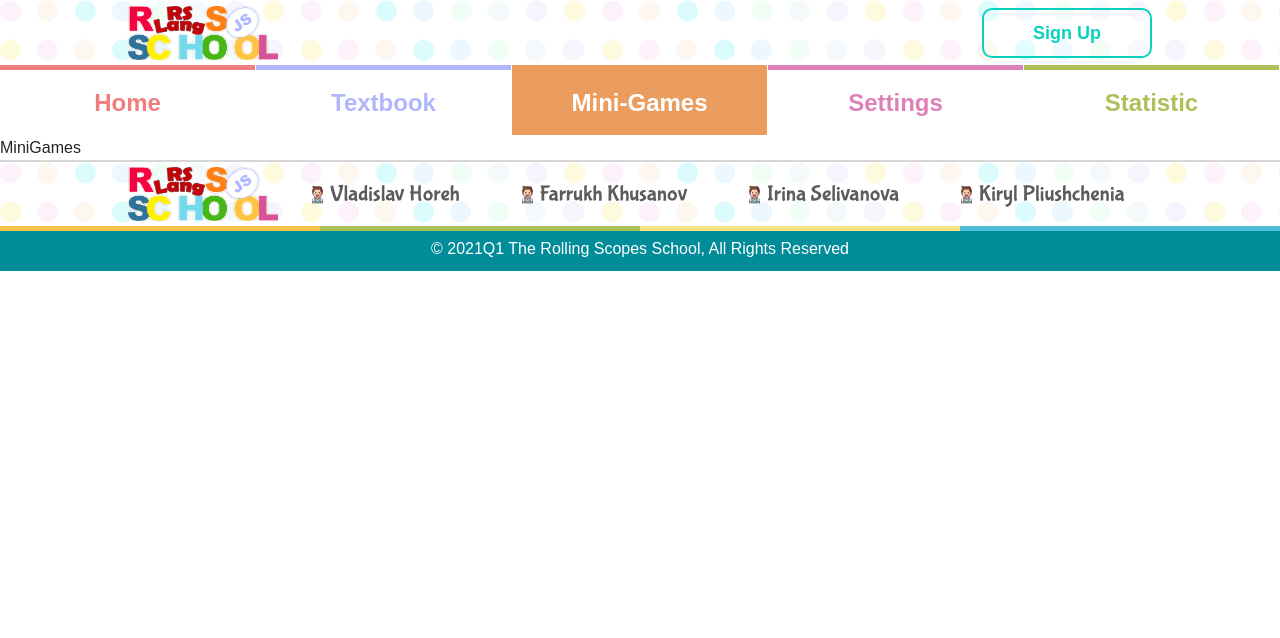
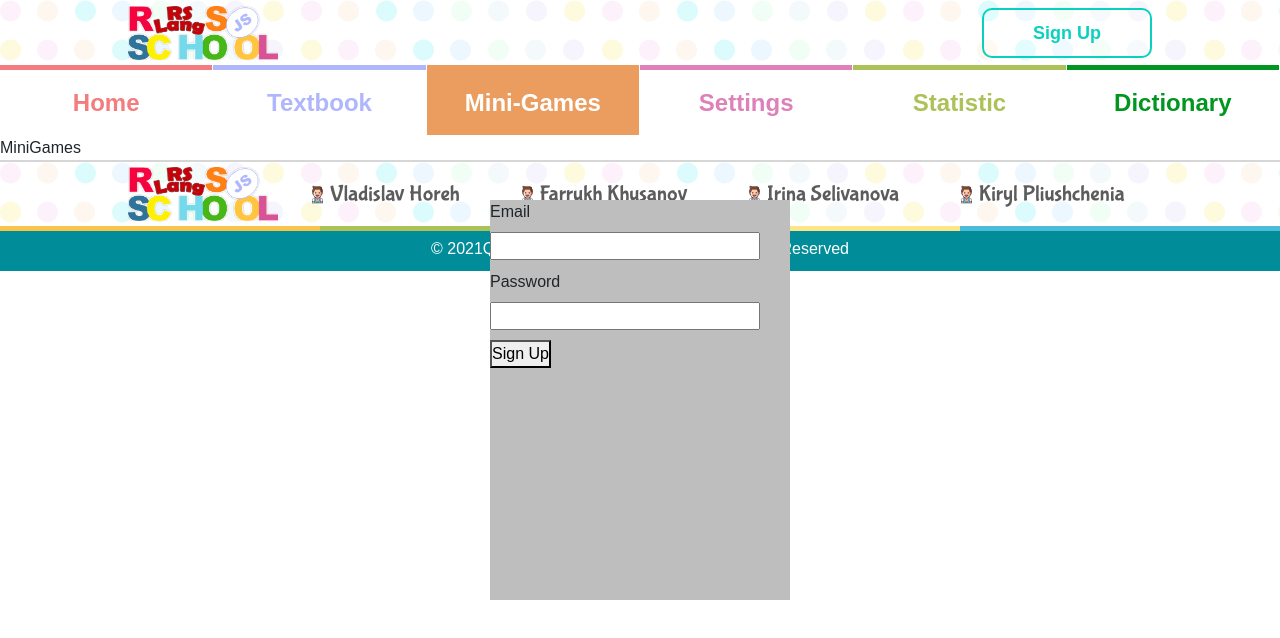
Before and after one commit to Bordo951/rslang, a React (Create React App) app: page /#/mini-games in a window 1280 px wide. Before the commit this address led to /#/mini-games. Shown: the top 638 px of the page. Built offline with nearby package versions, Linux system fonts and the light colour scheme.

Commit message:
RS-13:add: basic sign-ing form

```diff
--- a/src/App.tsx
+++ b/src/App.tsx
@@ -1,16 +1,17 @@
 import React from 'react';
-import { Route, HashRouter, Switch} from "react-router-dom";
-import { createGlobalStyle } from "styled-components";
-import "./fonts/fonts.css";
+import { Route, HashRouter, Switch } from 'react-router-dom';
+import { createGlobalStyle } from 'styled-components';
+import './fonts/fonts.css';
 import 'bootstrap/dist/css/bootstrap.min.css';
-import Header from "./parts/Header";
+import Header from './parts/Header';
 import ElectronicTextbook from './pages/ElectronicTextbook';
-import MiniGames from "./pages/MiniGames";
-import MainPage from "./pages/MainPage";
-import Statistics from "./pages/Statistics";
-import Settings from "./pages/Settings";
-import Menu from "./parts/Menu";
-import Footer from "./parts/Footer";
+import MiniGames from './pages/MiniGames';
+import MainPage from './pages/MainPage';
+import Statistics from './pages/Statistics';
+import Settings from './pages/Settings';
+import Menu from './parts/Menu';
+import Footer from './parts/Footer';
+import Dictionary from './pages/Dictionary';
 
 // <link href="https://fonts.googleapis.com/css?family=Permanent+Marker:regular" rel="stylesheet" />;
 
@@ -59,18 +60,19 @@ const GlobalStyle = createGlobalStyle`
 const App: React.FC = () => {
   return (
     <HashRouter>
-        <GlobalStyle />
-        <Header />
-        <Menu/>
-        <Switch>
-            <Route exact path="/" component={MainPage} />
-            <Route path="/text-book/" component={ElectronicTextbook} />
-            <Route path="/mini-games/" component={MiniGames} />
-            <Route path="/settings/" component={Settings} />
-            <Route path="/statistics/" component={Statistics} />
-            {/*<Route path="/signup">{userName !== "" ? <Redirect to="/" /> : <SignUp />}</Route>*/}
-        </Switch>
-        <Footer/>
+      <GlobalStyle />
+      <Header />
+      <Menu />
+      <Switch>
+        <Route exact path='/' component={MainPage} />
+        <Route path='/text-book/' component={ElectronicTextbook} />
+        <Route path='/mini-games/' component={MiniGames} />
+        <Route path='/settings/' component={Settings} />
+        <Route path='/statistics/' component={Statistics} />
+        <Route path='/dictionary/' component={Dictionary} />
+        {/*<Route path="/signup">{userName !== "" ? <Redirect to="/" /> : <SignUp />}</Route>*/}
+      </Switch>
+      <Footer />
     </HashRouter>
   );
 };
--- /dev/null
+++ b/src/components/dictionary/DeletedWords.tsx
@@ -0,0 +1,7 @@
+import React from 'react';
+
+const DeletedWords: React.FC = () => {
+  return <div>DeletedWords</div>;
+};
+
+export default DeletedWords;
--- /dev/null
+++ b/src/components/dictionary/HardWords.tsx
@@ -0,0 +1,7 @@
+import React from 'react';
+
+const HardWords: React.FC = () => {
+  return <div>HardWords</div>;
+};
+
+export default HardWords;
--- /dev/null
+++ b/src/components/dictionary/LearnedWords.tsx
@@ -0,0 +1,7 @@
+import React from 'react';
+
+const LearnedWords: React.FC = () => {
+  return <div>LearnedWords</div>;
+};
+
+export default LearnedWords;
--- /dev/null
+++ b/src/components/dictionary/index.tsx
@@ -0,0 +1,5 @@
+import LearnedWords from './LearnedWords';
+import DeletedWords from './DeletedWords';
+import HardWords from './HardWords';
+
+export { LearnedWords, DeletedWords, HardWords };
--- /dev/null
+++ b/src/components/forms/SignUp.tsx
@@ -0,0 +1,30 @@
+import React, { useEffect, useState } from 'react';
+
+import { useDispatch, useSelector } from 'react-redux';
+import styled from 'styled-components';
+
+const Form = styled.form`
+  input {
+    width: 90%;
+    margin-bottom: 10px;
+  }
+`;
+
+const SignUp: React.FC = () => {
+  const handleSignUp = (e: React.FormEvent<HTMLFormElement>) => {
+    e.preventDefault();
+  };
+  return (
+    <div>
+      <Form onSubmit={(e) => handleSignUp(e)}>
+        <label htmlFor='mail'>Email</label>
+        <input type='email' name='mail' />
+        <label htmlFor='password'>Password</label>
+        <input type='password' name='password' />
+        <button>Sign Up</button>
+      </Form>
+    </div>
+  );
+};
+
+export default SignUp;
--- /dev/null
+++ b/src/pages/Dictionary.tsx
@@ -0,0 +1,30 @@
+import React, { useState } from 'react';
+
+import {
+  LearnedWords,
+  DeletedWords,
+  HardWords,
+} from '../components/dictionary/';
+const Dictionary: React.FC = () => {
+  const [componentOpened, setComponentOpened] = useState('learned');
+  const handleClick = (val: string) => {
+    setComponentOpened(val);
+  };
+
+  return (
+    <div>
+      <div>
+        <button onClick={() => handleClick('learned')}>LearnedWords</button>
+        <button onClick={() => handleClick('hard')}>HardWords</button>
+        <button onClick={() => handleClick('deleted')}>DeletedWords</button>
+      </div>
+      <div>
+        {componentOpened === 'learned' && <LearnedWords />}
+        {componentOpened === 'hard' && <HardWords />}
+        {componentOpened === 'deleted' && <DeletedWords />}
+      </div>
+    </div>
+  );
+};
+
+export default Dictionary;
--- a/src/parts/Header.tsx
+++ b/src/parts/Header.tsx
@@ -1,11 +1,12 @@
-import React from "react";
-import styled from "styled-components";
+import React, { useState } from 'react';
+import styled from 'styled-components';
+import SignUp from '../components/forms/SignUp';
 
 const HeaderContainer = styled.header`
   width: 100%;
   margin: 0;
   padding: 6px 0;
-    background: url('/assets/images/header_bg.png') repeat #FFFFFF;
+  background: url('/assets/images/header_bg.png') repeat #ffffff;
 `;
 
 const Container = styled.div`
@@ -36,31 +37,48 @@ const Logo = styled.div`
 `;
 
 const Authorization = styled.button`
-    background: rgba(255, 255, 255, .2);
-    border: 2px solid rgb(10,209,189);
+  background: rgba(255, 255, 255, 0.2);
+  border: 2px solid rgb(10, 209, 189);
   border-radius: 10px;
-    font-family: 'Bubblegum Sans',cursive,sans-serif;
+  font-family: 'Bubblegum Sans', cursive, sans-serif;
   font-size: 18px;
   font-weight: 600;
-    color: rgb(10,209,189);
+  color: rgb(10, 209, 189);
   width: 170px;
   height: 50px;
   &:hover {
-        background: rgb(0,194,201);
+    background: rgb(0, 194, 201);
     color: #fff;
   }
 `;
 
+const SignUpForm = styled.div`
+  width: 300px;
+  height: 400px;
+  position: absolute;
+  background-color: #bebebe;
+  z-index: 10;
+  top: 50%;
+  left: 50%;
+  transform: translate(-50%, -50%);
+`;
+
 const Header: React.FC = () => {
+  const [isSignUpOpen, setSignUpOpen] = useState<boolean>(false);
   return (
     <HeaderContainer>
       <Container>
         <Logo>
           <a href='https://rs.school/js/' target='_blank'>
-                        <img src='/assets/images/logo.png' alt='logo'/>
+            <img src='/assets/images/logo.png' alt='logo' />
           </a>
         </Logo>
-                <Authorization>Sign Up</Authorization>
+        <Authorization onClick={() => setSignUpOpen(true)}>
+          Sign Up
+        </Authorization>
+        <SignUpForm>
+          <SignUp />
+        </SignUpForm>
       </Container>
     </HeaderContainer>
   );
--- a/src/parts/Menu.tsx
+++ b/src/parts/Menu.tsx
@@ -1,9 +1,8 @@
-import React from "react";
-import {NavLink} from "react-router-dom";
-import styled from "styled-components";
+import React from 'react';
+import { NavLink } from 'react-router-dom';
+import styled from 'styled-components';
 
-const MainMenu = styled.nav`
-`;
+const MainMenu = styled.nav``;
 const MenuList = styled.ul`
   width: 100%;
   height: 70px;
@@ -18,7 +17,7 @@ const MenuItem = styled.li`
   display: inline;
   width: 20%;
   margin-right: 1px;
-    font-family: 'Bubblegum Sans',cursive,sans-serif;
+  font-family: 'Bubblegum Sans', cursive, sans-serif;
   font-size: 24px;
   font-weight: 600;
 
@@ -41,53 +40,73 @@ const MenuItem = styled.li`
       content: attr(data-name);
     }
 
-        &[data-name = 'Home'] {
-            border-color: #F27C7E;
+    &[data-name='Home'] {
+      border-color: #f27c7e;
       &:before {
-                color: #F27C7E;
+        color: #f27c7e;
       }
       span {
-                background: #F27C7E;
+        background: #f27c7e;
       }
     }
 
-        &[data-name = 'Textbook'] {
-            border-color: #B0B6FB;
+    &[data-name='Textbook'] {
+      border-color: #b0b6fb;
       &:before {
-                color: #B0B6FB;
+        color: #b0b6fb;
       }
       span {
-                background: #B0B6FB;
+        background: #b0b6fb;
       }
     }
 
-        &[data-name = 'Mini-Games'] {
-            border-color: #EA9D5F;
+    &[data-name='Mini-Games'] {
+      border-color: #ea9d5f;
       &:before {
-                color: #EA9D5F;
+        color: #ea9d5f;
       }
       span {
-                background: #EA9D5F;
+        background: #ea9d5f;
       }
     }
 
-        &[data-name = 'Settings'] {
-            border-color: #DE81B8;
+    &[data-name='Settings'] {
+      border-color: #de81b8;
       &:before {
-                color: #DE81B8;
+        color: #de81b8;
       }
       span {
-                background: #DE81B8;
+        background: #de81b8;
       }
     }
 
-        &[data-name = 'Statistic'] {
-            border-color: #ACC158;
+    &[data-name='Statistic'] {
+      border-color: #acc158;
       &:before {
-                color: #ACC158;
+        color: #acc158;
       }
       span {
-                background: #ACC158;
+        background: #acc158;
+      }
+    }
+
+    &[data-name='Dictionary'] {
+      border-color: #003172;
+      &:before {
+        color: #003172;
+      }
+      span {
+        background: #003172;
+      }
+    }
+
+    &[data-name='Dictionary'] {
+      border-color: #009620;
+      &:before {
+        color: #009620;
+      }
+      span {
+        background: #009620;
       }
     }
 
@@ -97,7 +116,7 @@ const MenuItem = styled.li`
       bottom: auto;
       top: -70px;
       left: 0px;
-            transition: top .3s ease-in-out;
+      transition: top 0.3s ease-in-out;
       display: block;
       position: absolute;
 
@@ -109,7 +128,7 @@ const MenuItem = styled.li`
 
     &:hover,
     &.active {
-            color: #FFFFFF;
+      color: #ffffff;
 
       span {
         top: 0px;
@@ -123,28 +142,33 @@ const Menu: React.FC = () => {
     <MainMenu>
       <MenuList>
         <MenuItem>
-                    <NavLink exact to="/" data-name="Home">
-                        <span data-name="Home"></span>
+          <NavLink exact to='/' data-name='Home'>
+            <span data-name='Home'></span>
           </NavLink>
         </MenuItem>
         <MenuItem>
-                    <NavLink to="/text-book" data-name="Textbook">
-                        <span data-name="Textbook"></span>
+          <NavLink to='/text-book' data-name='Textbook'>
+            <span data-name='Textbook'></span>
           </NavLink>
         </MenuItem>
         <MenuItem>
-                    <NavLink to="/mini-games" data-name="Mini-Games">
-                        <span data-name="Mini-Games"></span>
+          <NavLink to='/mini-games' data-name='Mini-Games'>
+            <span data-name='Mini-Games'></span>
           </NavLink>
         </MenuItem>
         <MenuItem>
-                    <NavLink to="/settings" data-name="Settings">
-                        <span data-name="Settings"></span>
+          <NavLink to='/settings' data-name='Settings'>
+            <span data-name='Settings'></span>
           </NavLink>
         </MenuItem>
         <MenuItem>
-                    <NavLink to="/statistics" data-name="Statistic">
-                        <span data-name="Statistic"></span>
+          <NavLink to='/statistics' data-name='Statistic'>
+            <span data-name='Statistic'></span>
+          </NavLink>
+        </MenuItem>
+        <MenuItem>
+          <NavLink to='/dictionary' data-name='Dictionary'>
+            <span data-name='Dictionary'></span>
           </NavLink>
         </MenuItem>
       </MenuList>
--- a/src/redux/store.ts
+++ b/src/redux/store.ts
@@ -3,12 +3,14 @@ import { composeWithDevTools } from 'redux-devtools-extension';
 import thunk, { ThunkDispatch } from 'redux-thunk';
 import { WordsActions, wordsReducer, WordsState } from './wordsSlice';
 import { WordActions, wordReducer, WordState } from './wordSlice';
+import { AuthActions, authReducer, AuthState } from './authSlice';
 
 const composedEnhancer = composeWithDevTools(applyMiddleware(thunk));
 
 const rootReducer = combineReducers({
   words: wordsReducer,
   word: wordReducer,
+  auth: authReducer,
 });
 
 export const store: Store<AppState, AppActions> & {
@@ -18,8 +20,9 @@ export const store: Store<AppState, AppActions> & {
 export type AppState = {
   words: WordsState;
   word: WordState;
+  auth: AuthState;
 };
 
-export type AppActions = WordsActions | WordActions;
+export type AppActions = WordsActions | WordActions | AuthActions;
 
 export type AppDispatch = ThunkDispatch<AppState, unknown, AppActions>;
```
Also changed, not shown: src/redux/authSlice.ts (added, +180 -0 lines). Lines whose indentation alone changed are shown as unchanged.
